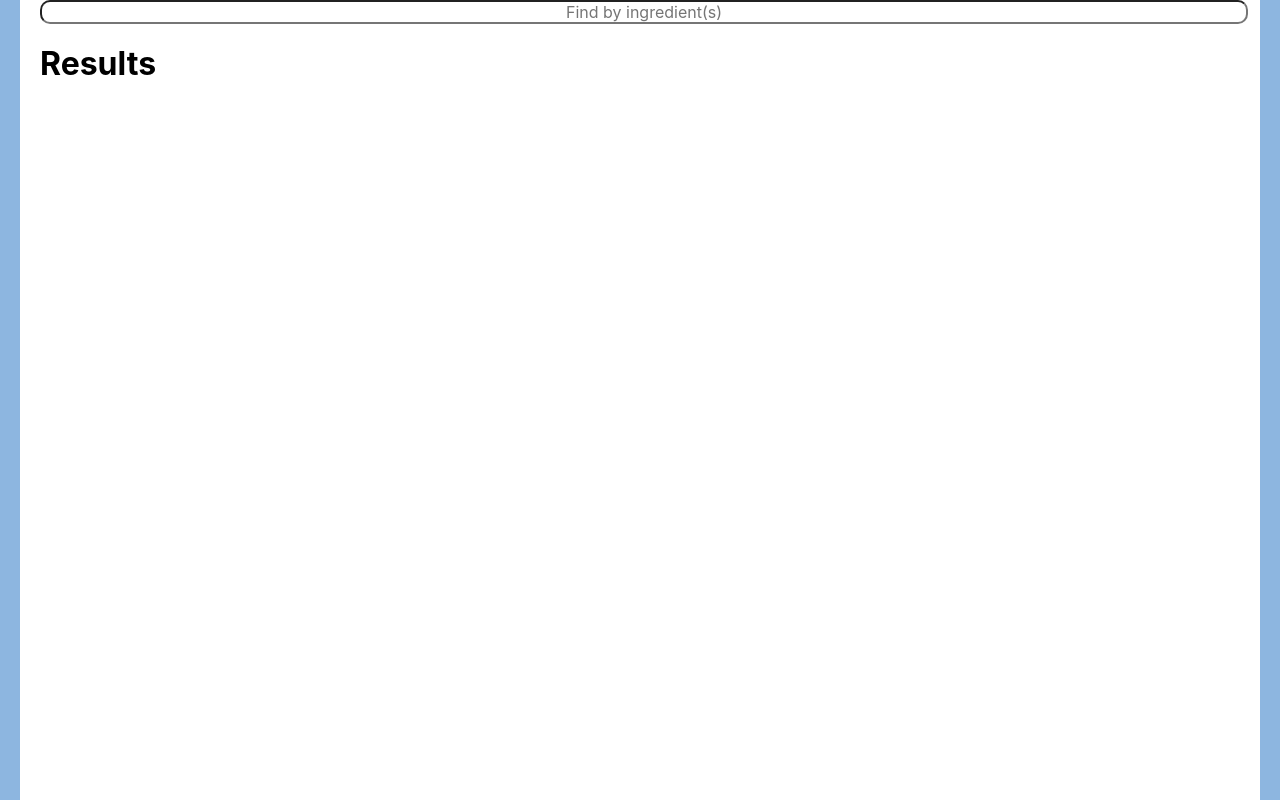
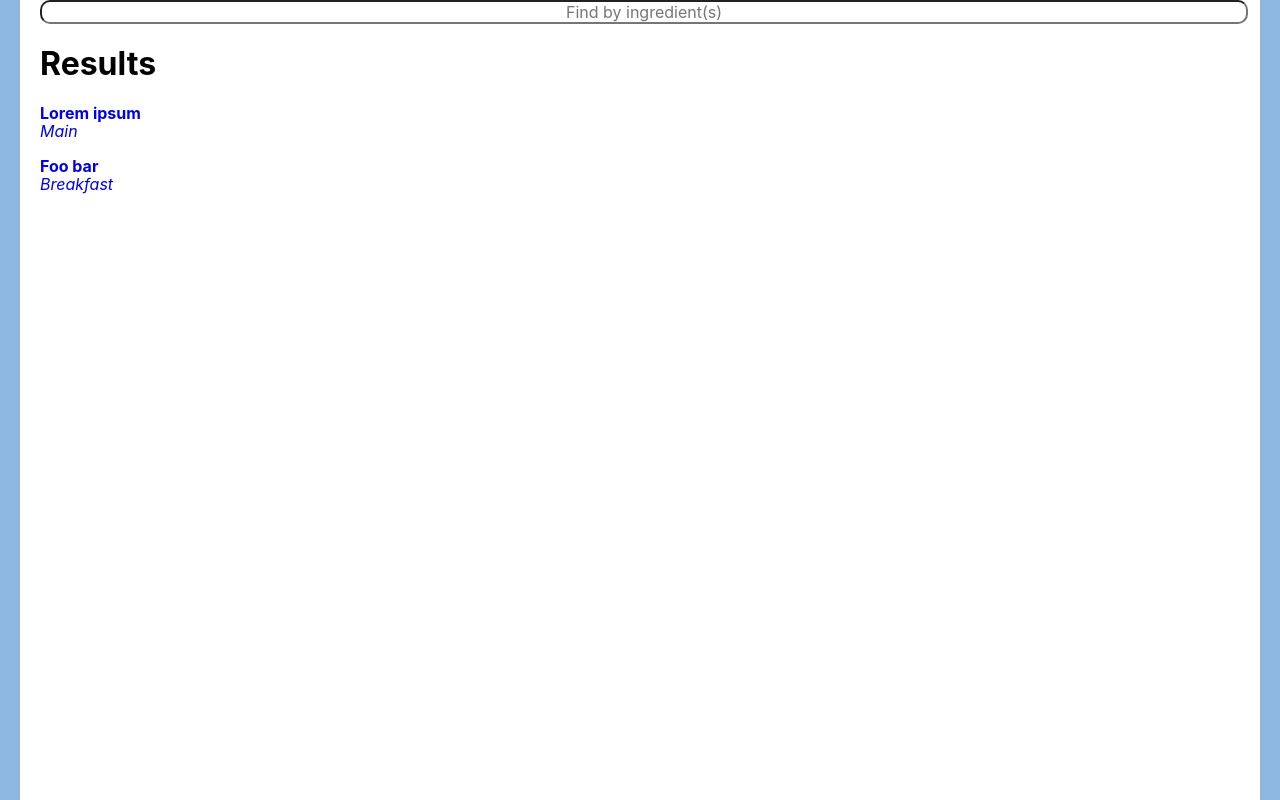
Before and after one commit to aendyeh/khef-frontend, a React (Create React App) app: page /browse in a window 1280 px wide. Built offline with nearby package versions, Linux system fonts and the light colour scheme.

Commit message:
Recipe component

```diff
--- a/src/components/BrowsePage.tsx
+++ b/src/components/BrowsePage.tsx
@@ -1,4 +1,6 @@
+import { Link } from "react-router-dom"
 import Pills from "./shared/Pills"
+import RecipeItem from "./shared/RecipeItem"
 import Search from "./shared/Search"
 
 function BrowsePage() {
@@ -6,11 +8,29 @@ function BrowsePage() {
     return []
   }
 
+  function recipes(): any[] {
+    return [{
+      id: 1,
+      title: "Lorem ipsum",
+      type: "Main"
+    }, {
+      id: 13,
+      title: "Foo bar",
+      type: "Breakfast"
+    }, ]
+  }
+
   return (
     <article className="browsable-content">
       <Search onSubmit={() => console.warn("TODO")} hasButton={false} />
       <Pills items={pillItems()} />
       <h1>Results</h1>
+
+      {recipes().map(rec => (
+        <Link to={`/recipe/${rec.id}`}>
+          <RecipeItem item={rec} />
+        </Link>
+      ))}
     </article>
   )
 }
--- /dev/null
+++ b/src/components/shared/RecipeItem.tsx
@@ -0,0 +1,21 @@
+type Props = {
+  item: Recipe
+}
+
+type Recipe = {
+  id: number
+  title: string
+  type: string
+}
+
+function RecipeItem({ item }: Props) {
+  return (
+    <p>
+      <b>{item.title}</b>
+      <br/>
+      <i>{item.type}</i>
+    </p>
+  )
+}
+
+export default RecipeItem
```
